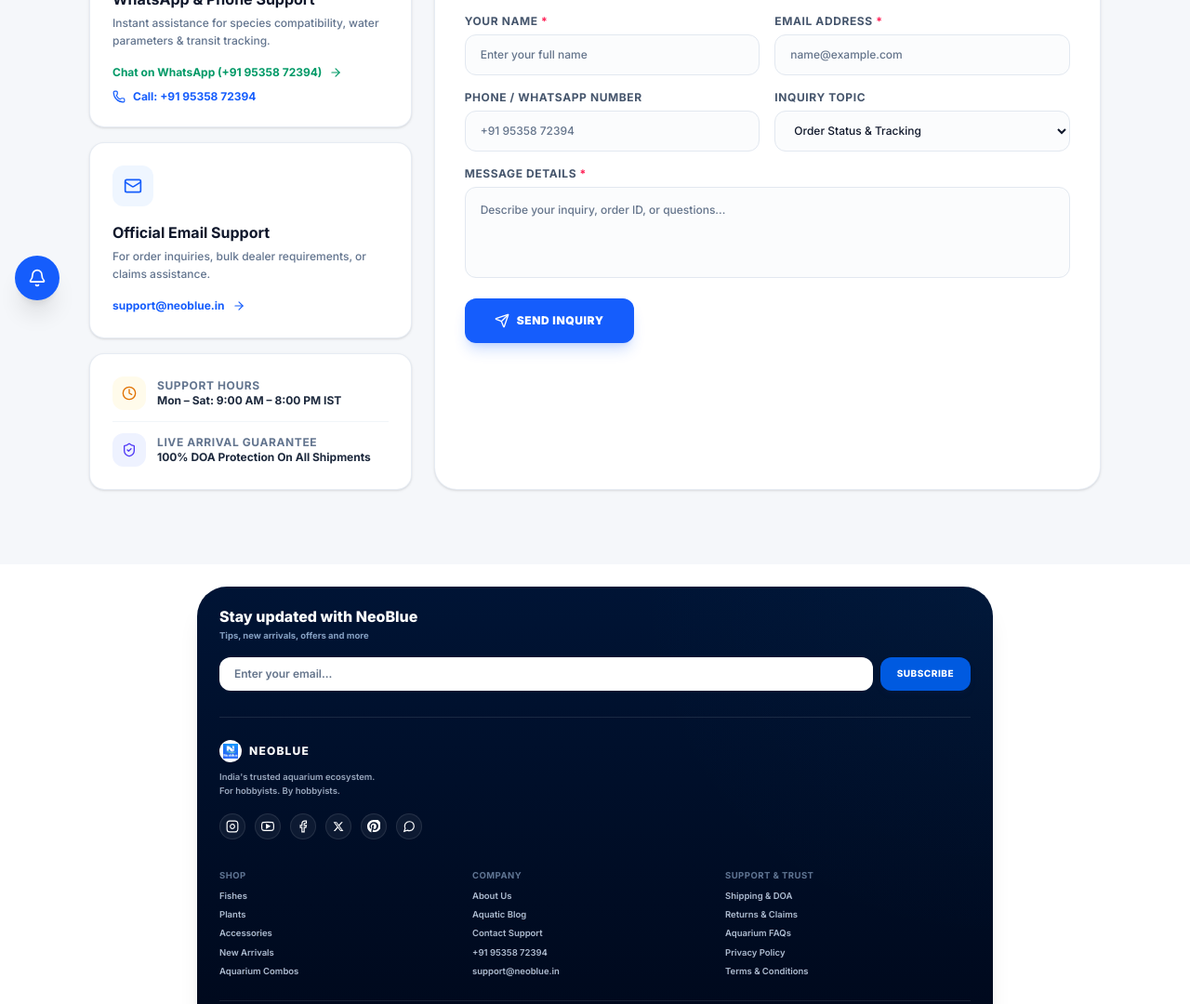
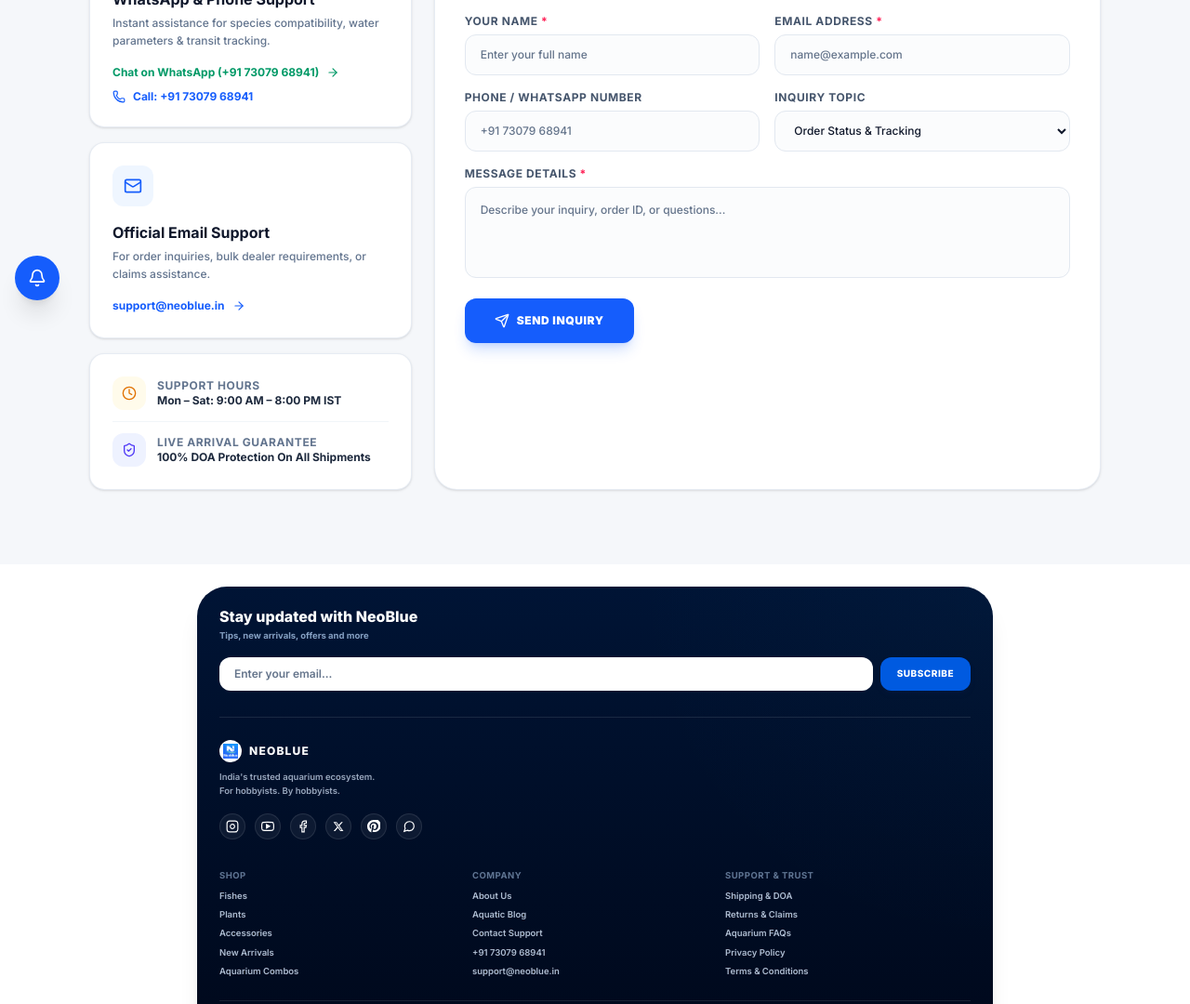
Before and after one commit to pawtwopetsoffcial4-dotcom/neoblue, a Next.js app: page /contact in a window 1280 px wide. Shown: the part 457-1537 px from the top of the page at 93% size. Built offline with nearby package versions, Linux system fonts and the light colour scheme; no server answers.

Commit message:
feat: update contact and footer support phone number to +917307968941

```diff
--- a/app/components/Footer.tsx
+++ b/app/components/Footer.tsx
@@ -166,7 +166,7 @@ export default function Footer() {
                 </svg>
               </a>
               {/* WhatsApp */}
-              <a href="https://wa.me/919535872394" target="_blank" rel="noopener noreferrer" className="w-7 h-7 bg-white/5 hover:bg-white/10 border border-white/10 rounded-full flex items-center justify-center text-white transition-colors" aria-label="WhatsApp">
+              <a href="https://wa.me/917307968941" target="_blank" rel="noopener noreferrer" className="w-7 h-7 bg-white/5 hover:bg-white/10 border border-white/10 rounded-full flex items-center justify-center text-white transition-colors" aria-label="WhatsApp">
                 <svg className="w-3.5 h-3.5" fill="none" viewBox="0 0 24 24" stroke="currentColor" strokeWidth="2">
                   <path d="M21 11.5a8.38 8.38 0 01-.9 3.8 8.5 8.5 0 01-7.6 4.7 8.38 8.38 0 01-3.8-.9L3 21l1.9-5.7a8.38 8.38 0 01-.9-3.8 8.5 8.5 0 014.7-7.6 8.38 8.38 0 013.8-.9h.5a8.48 8.48 0 018 8v.5z" />
                 </svg>
@@ -206,7 +206,7 @@ export default function Footer() {
                 <li><Link prefetch={false} href="/about" className="hover:text-white transition-colors">About Us</Link></li>
                 <li><Link prefetch={false} href="/blog" className="hover:text-white transition-colors">Aquatic Blog</Link></li>
                 <li><Link prefetch={false} href="/contact" className="hover:text-white transition-colors">Contact Support</Link></li>
-                <li><a href="tel:+919535872394" className="hover:text-white transition-colors">+91 95358 72394</a></li>
+                <li><a href="tel:+917307968941" className="hover:text-white transition-colors">+91 73079 68941</a></li>
                 <li><a href="mailto:support@neoblue.in" className="hover:text-white transition-colors">support@neoblue.in</a></li>
               </ul>
             </div>
--- a/app/contact/ContactClientForm.tsx
+++ b/app/contact/ContactClientForm.tsx
@@ -66,7 +66,7 @@ export default function ContactClientForm() {
           </label>
           <input
             type="tel"
-            placeholder="+91 95358 72394"
+            placeholder="+91 73079 68941"
             className="w-full h-11 px-4 rounded-xl border border-slate-200 text-xs font-medium text-slate-900 placeholder:text-slate-400 focus:outline-none focus:ring-2 focus:ring-blue-600 bg-slate-50/50"
           />
         </div>
--- a/app/contact/page.tsx
+++ b/app/contact/page.tsx
@@ -31,7 +31,7 @@ export default function ContactPage() {
       "@type": "LocalBusiness",
       "name": "NeoBlue",
       "image": "https://neoblue.in/logo.png",
-      "telephone": "+91-9535872394",
+      "telephone": "+91-7307968941",
       "email": "support@neoblue.in",
       "url": "https://neoblue.in",
       "priceRange": "₹₹",
@@ -86,20 +86,20 @@ export default function ContactPage() {
               </p>
               <div className="mt-4 flex flex-col gap-2.5">
                 <a
-                  href="https://wa.me/919535872394?text=Hi%20NeoBlue%20Team%2C%20I%20have%20an%20inquiry"
+                  href="https://wa.me/917307968941?text=Hi%20NeoBlue%20Team%2C%20I%20have%20an%20inquiry"
                   target="_blank"
                   rel="noopener noreferrer"
                   className="inline-flex items-center gap-2 text-xs font-bold text-emerald-600 hover:text-emerald-700 transition-colors"
                 >
-                  <span>Chat on WhatsApp (+91 95358 72394)</span>
+                  <span>Chat on WhatsApp (+91 73079 68941)</span>
                   <ArrowRight className="h-3.5 w-3.5" />
                 </a>
                 <a
-                  href="tel:+919535872394"
+                  href="tel:+917307968941"
                   className="inline-flex items-center gap-2 text-xs font-bold text-blue-600 hover:text-blue-700 transition-colors"
                 >
                   <Phone className="h-3.5 w-3.5" />
-                  <span>Call: +91 95358 72394</span>
+                  <span>Call: +91 73079 68941</span>
                 </a>
               </div>
             </div>
```
